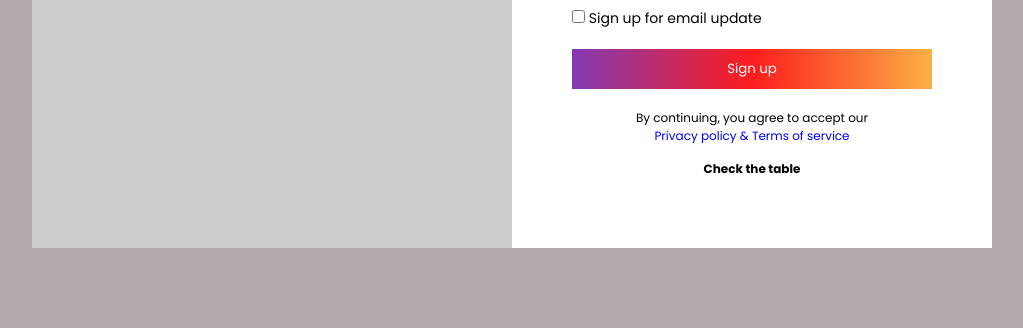
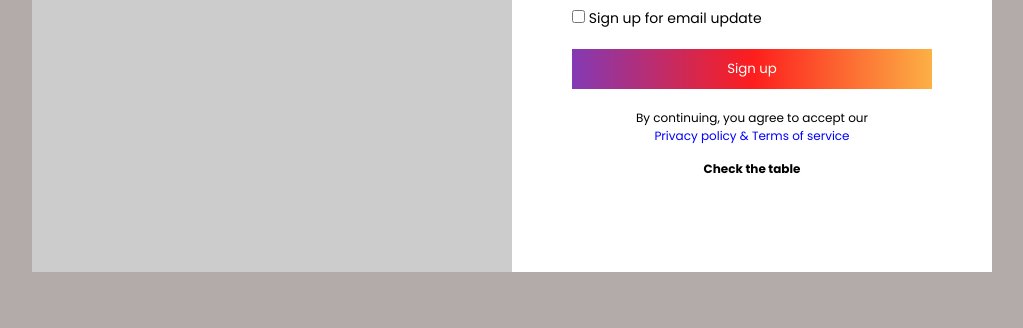
Before and after one commit to sagorbarua/form-table-v2, a plain HTML site: page index.html in a window 1280 px wide. Shown: the part 472-800 px from the top of the page, without its empty margins (224-1247 px from the left). Drawn offline with Linux system fonts and the light colour scheme.

Commit message:
vh added

```diff
--- a/css/style.css
+++ b/css/style.css
@@ -16,7 +16,7 @@
 
 .container{
     width: 960px;
-    height: 80vh;
+    height: 83vh;
     background-color: white;
     position: relative;
     top: 10%;
@@ -35,7 +35,7 @@
 .left{
     width: 50%;
     background-image: url(../images/fatih-kgqu_qs3B78-unsplash.jpg);
-    height: 80vh;
+    height: 83vh;
     background-repeat: no-repeat;
     background-size: cover;
     color: rgb(255, 255, 255);
@@ -177,7 +177,7 @@
 
 .table{
   text-align: center;
-  padding-bottom: 10px;
+
 }
 
 .table a{
```
